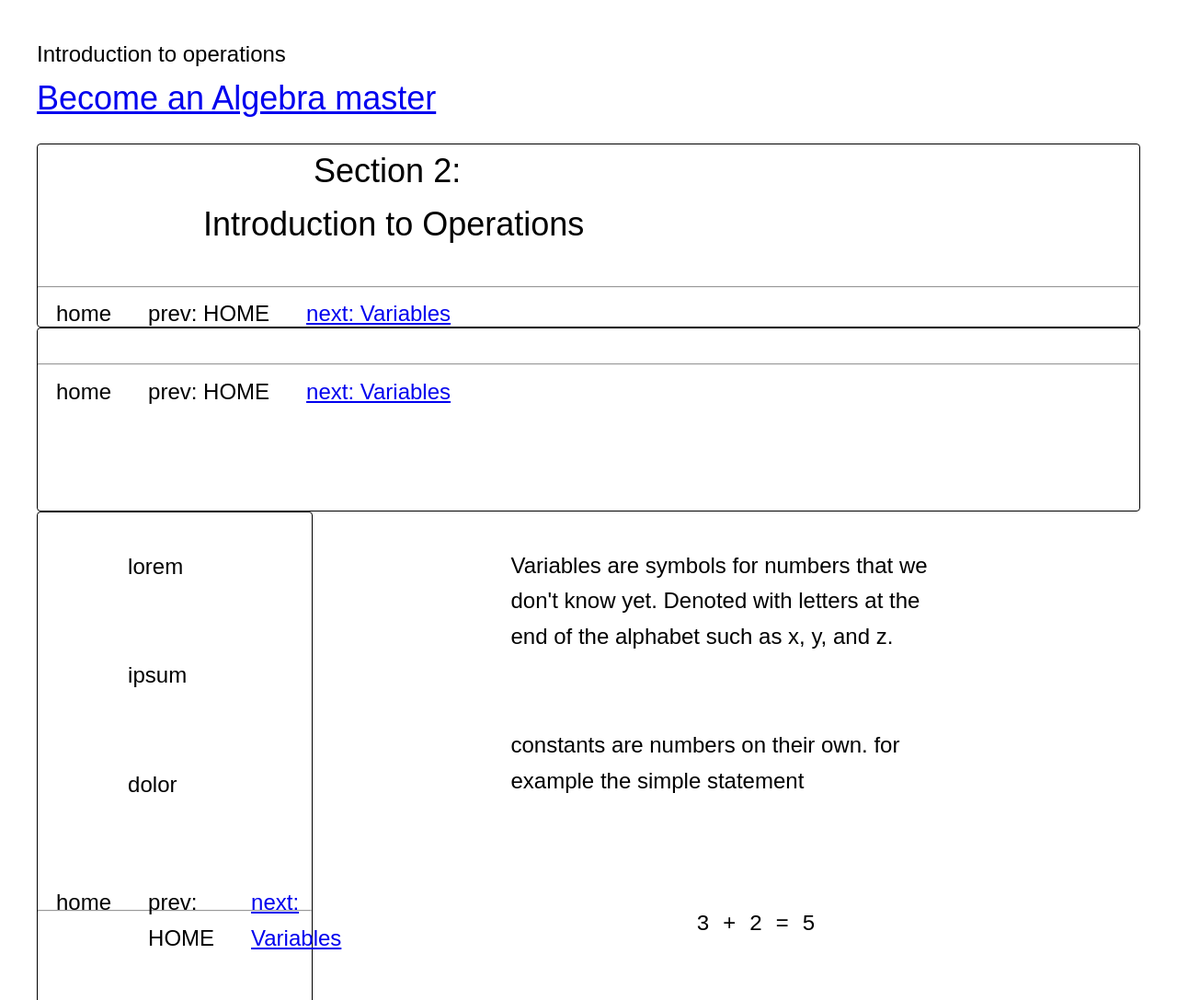
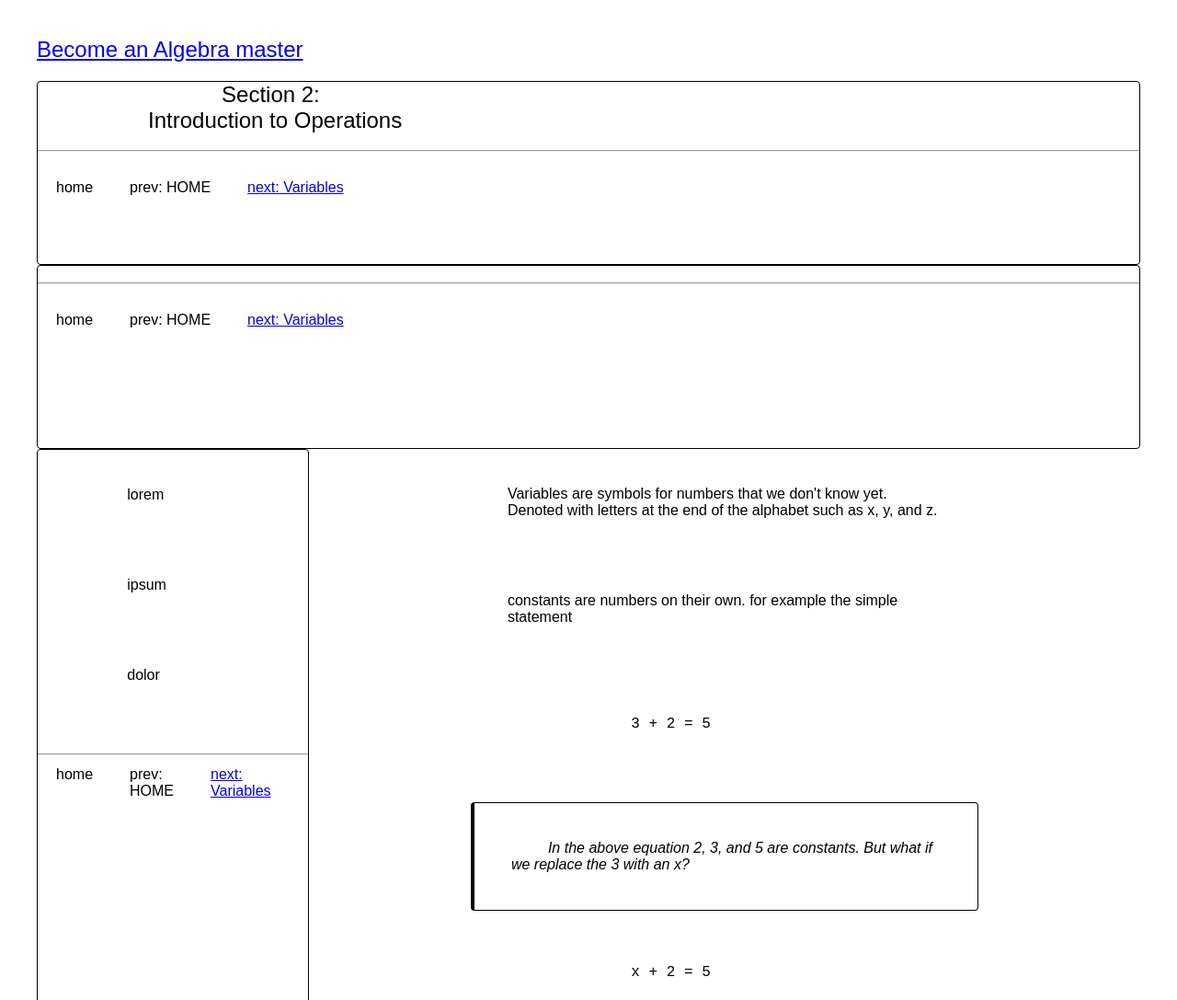
Before and after one commit to Namean/become-an-algebra-master, a website: page public/pages/algebra-1/1-introduction-to-operations.html in a window 1280 px wide. Shown: the top 1087 px of the page at 92% size. Drawn offline with Linux system fonts and the light colour scheme.

Commit message:
organized css

```diff
--- /dev/null
+++ b/public/assets/css/components/globals.css
@@ -0,0 +1,91 @@
+body {
+  padding: 40px;
+  font-family: Arial, Helvetica, sans-serif;
+  font-size: 16px;
+}
+
+h1 {
+  white-space: pre;
+}
+
+h2 {
+  position: relative;
+  left: 0px;
+  margin: 0;
+  margin-bottom: 20px;
+}
+
+/* h3::after {
+        content: "&";
+      } */
+
+h1,
+h2,
+h3 {
+  /* text-align: center; */
+  font-size: 150%;
+  font-weight: 200;
+  /* text-decoration: underline purple 4px; */
+}
+
+nav li {
+  list-style-type: none;
+  margin-right: 40px;
+}
+
+p {
+  width: 61%;
+  margin: 0 auto;
+  padding: 40px;
+}
+
+pre {
+  width: 61%;
+  margin: 0 auto;
+  padding: 40px;
+}
+
+blockquote {
+  width: 61%;
+  margin: 0 auto;
+  padding: 40px;
+  border-left: solid 4px black;
+  border-top: solid 1px black;
+  border-right: solid 1px black;
+  border-bottom: solid 1px black;
+  border-radius: 4px;
+}
+
+i {
+  width: 61%;
+  margin: 0 auto;
+  padding: 40px;
+}
+
+section {
+  border: solid 1px black;
+  width: 100%;
+  height: 500px;
+}
+
+section h2 {
+  margin-left: 20px;
+  margin-top: 20px;
+  margin-bottom: 20px;
+}
+
+section ul {
+  list-style: none;
+}
+
+section ul li {
+  margin-left: 40px;
+}
+
+section .resources {
+  border: solid 1px black;
+}
+
+section .resources ul {
+  list-style: none;
+}
--- /dev/null
+++ b/public/assets/css/components/main-header_nav.component.css
@@ -0,0 +1,11 @@
+/* main-header_nav.component.css */
+.main-header nav {
+  /* border: solid 4px red; */
+  display: flex;
+  flex-direction: row;
+  margin-left: 20px;
+  position: relative;
+  /* margin-left: 20px; */
+  top: 50px;
+  /* padding-top: 40px; */
+}
--- /dev/null
+++ b/public/assets/css/components/main-style.component.css
@@ -0,0 +1,25 @@
+/*
+
+main-header
+wrapper
+
+
+
+*/
+
+.main-header {
+  position: -webkit-sticky;
+  position: sticky;
+  top: 0px;
+  background-color: #fff;
+  margin: 0 auto;
+  border: solid 1px black;
+  border-radius: 4px;
+  height: 200px;
+  /* border-bottom: solid 4px black; */
+}
+
+.wrapper {
+  position: sticky;
+  /* top: 0px; */
+}
--- a/public/assets/css/style.css
+++ b/public/assets/css/style.css
@@ -4,51 +4,3 @@
   box-sizing: border-box;
   text-rendering: optimizelegibility;
 }
-
-body {
-  font-family: Arial, sans-serif;
-  line-height: 1.6;
-}
-.definition {
-  margin-bottom: 20px;
-}
-.term {
-  font-weight: bold;
-}
-
-.container {
-  margin: 0 auto;
-  padding: 40px;
-}
-
-section {
-  border: solid 1px black;
-  width: 100%;
-  height: 500px;
-}
-
-section h2 {
-  margin-left: 20px;
-  margin-top: 20px;
-  margin-bottom: 20px;
-}
-
-section ul {
-  list-style: none;
-}
-
-section ul li {
-  margin-left: 40px;
-}
-
-.resources {
-  margin-left: 20px;
-}
-
-section .resources {
-  border: solid 1px black;
-}
-
-section .resources ul {
-  list-style: none;
-}
--- a/public/pages/algebra-1/1-introduction-to-operations.html
+++ b/public/pages/algebra-1/1-introduction-to-operations.html
@@ -4,84 +4,24 @@
     <meta charset="UTF-8" />
     <meta http-equiv="X-UA-Compatible" content="IE=edge" />
     <meta name="viewport" content="width=device-width, initial-scale=1.0" />
-    <link rel="stylesheet" type="text/css" href="../../../public/assets/css/style.css"
+
+    <link
+      href="../../../public/assets/css/style.css"
+      rel="stylesheet"
+      type="text/css"
+    />
+
+    <link
+      href="../../../public/assets/css/components/globals.css"
+      rel="stylesheet"
+      type="text/css"
+    />
+
     <title>Introduction to operations</title>
     <style>
-      * {
-        margin: 0;
-        padding: 0;
-        box-sizing: border-box;
-        text-rendering: optimizeLegibility;
-      }
-      body {
-        padding: 40px;
-        font-size: 24px;
-        font-family: Arial, Helvetica, sans-serif;
-      }
-
-      h1 {
-        position: sticky;
-        /* top: 0px; */
-        white-space: pre;
-      }
-
-      h2 {
-        position: relative;
-        left: 0px;
-        margin: 0;
-        margin-bottom: 20px;
-      }
-
       .wrapper {
         position: sticky;
         /* top: 0px; */
-      }
-
-      h1,
-      h2,
-      h3 {
-        /* text-align: center; */
-        font-size: 150%;
-        font-weight: 200;
-        /* text-decoration: underline purple 4px; */
-      }
-
-      /* h3::after {
-        content: "&";
-      } */
-
-      nav li {
-        list-style-type: none;
-        margin-right: 40px;
-      }
-
-      p {
-        width: 61%;
-        margin: 0 auto;
-        padding: 40px;
-      }
-
-      pre {
-        width: 61%;
-        margin: 0 auto;
-        padding: 40px;
-      }
-
-      blockquote {
-        width: 61%;
-        margin: 0 auto;
-        padding: 40px;
-        border-left: solid 4px black;
-        border-top: solid 1px black;
-        border-right: solid 1px black;
-        border-bottom: solid 1px black;
-        border-radius: 4px;
-      }
-
-      i {
-        width: 61%;
-        margin: 0 auto;
-        padding: 40px;
       }
 
       .main-header {
@@ -115,26 +55,6 @@
       .main-content {
         width: 85%;
       }
-
-      .sitcky-nav {
-        width: 100%;
-        height: 600px;
-        border: solid 1px black;
-
-        position: -webkit-sticky;
-        position: sticky;
-        top: 200px;
-      }
-
-      .sticky-nav nav {
-
-      }
-
-      .sticky-nav nav li {
-        color: red;
-        /* border: solid 1px black; */
-        margin-left: 50%;
-      }
     </style>
   </head>
   <body>
@@ -159,9 +79,7 @@
     </header>
 
     <div class="main-header">
-      <div class="wrapper">
-
-      </div>
+      <div class="wrapper"></div>
 
       <nav>
         <div style="display: flex; flex-direction: row" class="flex-container">
@@ -173,9 +91,8 @@
       <hr style="width: 100%" />
     </div>
 
-
     <div class="content">
-      <header class="main-header" style="width: 25%; height: auto;">
+      <header class="main-header" style="width: 25%; height: auto">
         <div class="wrapper">
           <!-- prettier-ignore -->
           <p>lorem</p>
@@ -184,7 +101,10 @@
         </div>
 
         <nav>
-          <div style="display: flex; flex-direction: row;" class="flex-container">
+          <div
+            style="display: flex; flex-direction: row"
+            class="flex-container"
+          >
             <li>home</li>
             <li>prev: HOME</li>
             <li><a href="../pages/variables.html">next: Variables</a></li>
```
Also changed, not shown: index.html (+12 -11 lines), public/assets/css/components/classes.css (added, +35 -0 lines), public/assets/css/components/navigation.css (added), public/assets/css/components/non-active.css (added), public/assets/css/components/typography.css (added).
